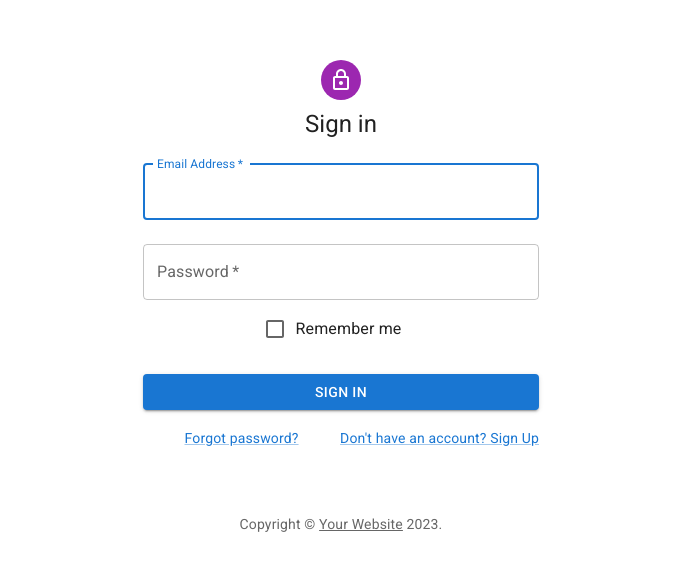
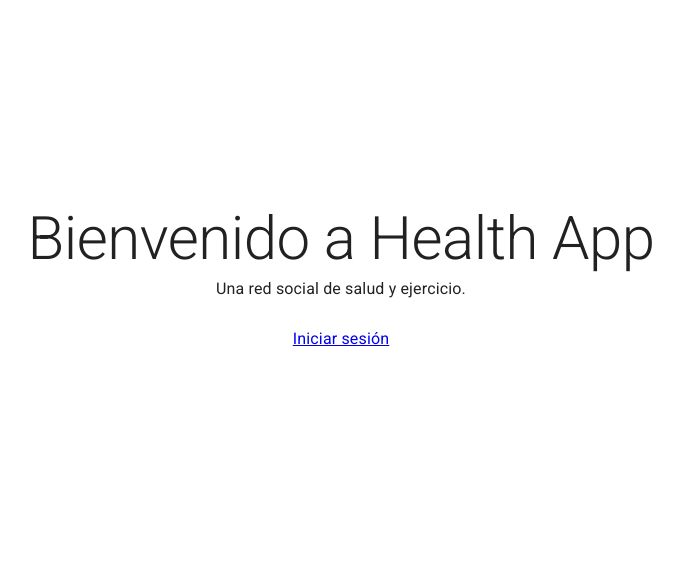
Before and after one commit to JhonyHC/health-frontend, a React (Vite) app: page / in a window 1280 px wide. Shown: the part 123-694 px from the top of the page, without its empty margins (299-982 px from the left). Built offline with nearby package versions, Linux system fonts and the light colour scheme.

Commit message:
Add react-router-dom dependency and update App component

```diff
--- a/package.json
+++ b/package.json
@@ -16,7 +16,8 @@
     "@mui/icons-material": "^5.14.18",
     "@mui/material": "^5.14.18",
     "react": "^18.2.0",
-    "react-dom": "^18.2.0"
+    "react-dom": "^18.2.0",
+    "react-router-dom": "^6.19.0"
   },
   "devDependencies": {
     "@types/react": "^18.2.37",
--- a/src/App.jsx
+++ b/src/App.jsx
@@ -1,35 +1,26 @@
-import { useState } from 'react'
-import reactLogo from './assets/react.svg'
-import viteLogo from '/vite.svg'
-import './App.css'
+
+import { Box, Container, Stack, Typography } from '@mui/material';
+import CssBaseline from '@mui/material/CssBaseline';
+import { Link } from 'react-router-dom';
+import { useState } from 'react';
 
 function App() {
-  const [count, setCount] = useState(0)
+  const [count, setCount] = useState(0);
 
   return (
-    <>
-      <div>
-        <a href="https://vitejs.dev" target="_blank">
-          <img src={viteLogo} className="logo" alt="Vite logo" />
-        </a>
-        <a href="https://react.dev" target="_blank">
-          <img src={reactLogo} className="logo react" alt="React logo" />
-        </a>
-      </div>
-      <h1>Vite + React</h1>
-      <div className="card">
-        <button onClick={() => setCount((count) => count + 1)}>
-          count is {count}
-        </button>
-        <p>
-          Edit <code>src/App.jsx</code> and save to test HMR
-        </p>
-      </div>
-      <p className="read-the-docs">
-        Click on the Vite and React logos to learn more
-      </p>
-    </>
-  )
+    <Box sx={{ display: 'flex', justifyContent: 'center', alignItems: 'center', width: '100vw', minHeight: '100vh' }}>
+      <CssBaseline />
+      <Container component="main" maxWidth='md'>
+        <Stack alignItems="center" spacing={3}>
+          <Box>
+            <Typography variant="h2" textAlign='center'>Bienvenido a Health App</Typography>
+            <Typography variant="subtitle1" textAlign='center'>Una red social de salud y ejercicio.</Typography>
+          </Box>
+          <Link to="signin">Iniciar sesión</Link>
+        </Stack>
+      </Container>
+    </Box>
+  );
 }
 
-export default App
+export default App;
--- a/src/main.jsx
+++ b/src/main.jsx
@@ -4,13 +4,23 @@ import '@fontsource/roboto/500.css';
 import '@fontsource/roboto/700.css';
 import React from 'react'
 import ReactDOM from 'react-dom/client'
-import App from './App.jsx'
-import './index.css'
+import { createBrowserRouter, RouterProvider } from 'react-router-dom';
+import App from './App.jsx';
 import SignIn from './SignIn.jsx';
 
+const router = createBrowserRouter([
+  {
+    path: '/',
+    element: <App />,
+  },
+  {
+    path: '/signin',
+    element: <SignIn />,
+  },
+])
 
 ReactDOM.createRoot(document.getElementById('root')).render(
   <React.StrictMode>
-    <SignIn />
+    <RouterProvider router={router} />
   </React.StrictMode>,
 )
```
Also changed, not shown: 1 other file (tests, documents, lock files or other folders).
